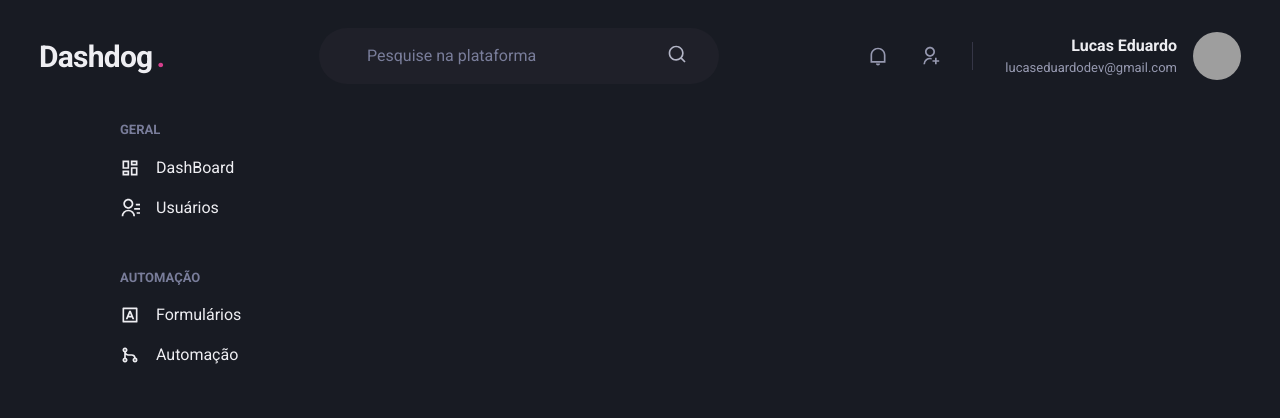
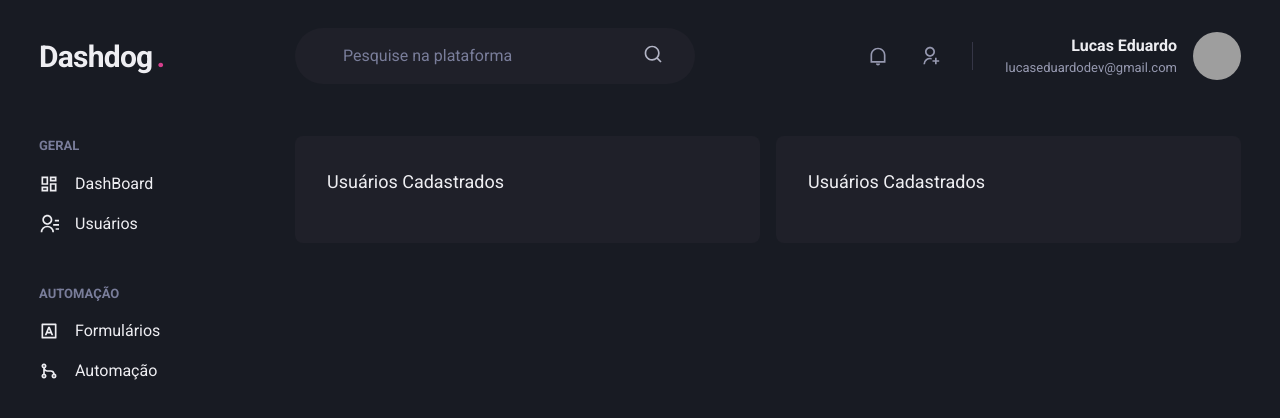
Before and after one commit to Lucasedusi/dash-umadep-next, a Next.js app: page /dashboard in a window 1280 px wide. Shown: the top 418 px of the page. Built offline with nearby package versions, Linux system fonts and the light colour scheme; grey boxes are pictures that could not be loaded.

Commit message:
fix header

```diff
--- a/src/components/Header.tsx
+++ b/src/components/Header.tsx
@@ -29,7 +29,6 @@ export function Header() {
 				flex="1"
 				py="4"
 				px="8"
-				ml="6"
 				maxW={400}
 				alignSelf="center"
 				color="gray.200"
--- a/src/components/SideBar.tsx
+++ b/src/components/SideBar.tsx
@@ -8,7 +8,7 @@ import {
 
 export function SideBar() {
 	return (
-		<Box as="aside" w="64" ml="24">
+		<Box as="aside" w="64">
 			<Stack spacing="12" align="flex-start">
 				<Box>
 					<Text fontWeight="bold" color="gray.400" fontSize="small">
--- a/src/pages/dashboard.tsx
+++ b/src/pages/dashboard.tsx
@@ -1,4 +1,4 @@
-import { Flex } from "@chakra-ui/react";
+import { Box, Flex, SimpleGrid, Text } from "@chakra-ui/react";
 import { Header } from "../components/Header";
 import { SideBar } from "../components/SideBar";
 
@@ -7,8 +7,27 @@ export default function Dashboard() {
 		<Flex direction="column" h="100vh">
 			<Header />
 
-			<Flex w="100%" my="6" maxWidth={1250} px="6">
+			<Flex w="100%" my="10" maxWidth={1250} mx="auto" px="6">
 				<SideBar />
+
+				<SimpleGrid
+					flex="1"
+					gap="4"
+					minChildWidth="320px"
+					alignItems="flex-start"
+				>
+					<Box p="8" bg="gray.800" borderRadius={8}>
+						<Text fontSize="lg" mb="4">
+							Usuários Cadastrados
+						</Text>
+					</Box>
+
+					<Box p="8" bg="gray.800" borderRadius={8}>
+						<Text fontSize="lg" mb="4">
+							Usuários Cadastrados
+						</Text>
+					</Box>
+				</SimpleGrid>
 			</Flex>
 		</Flex>
 	);
```
